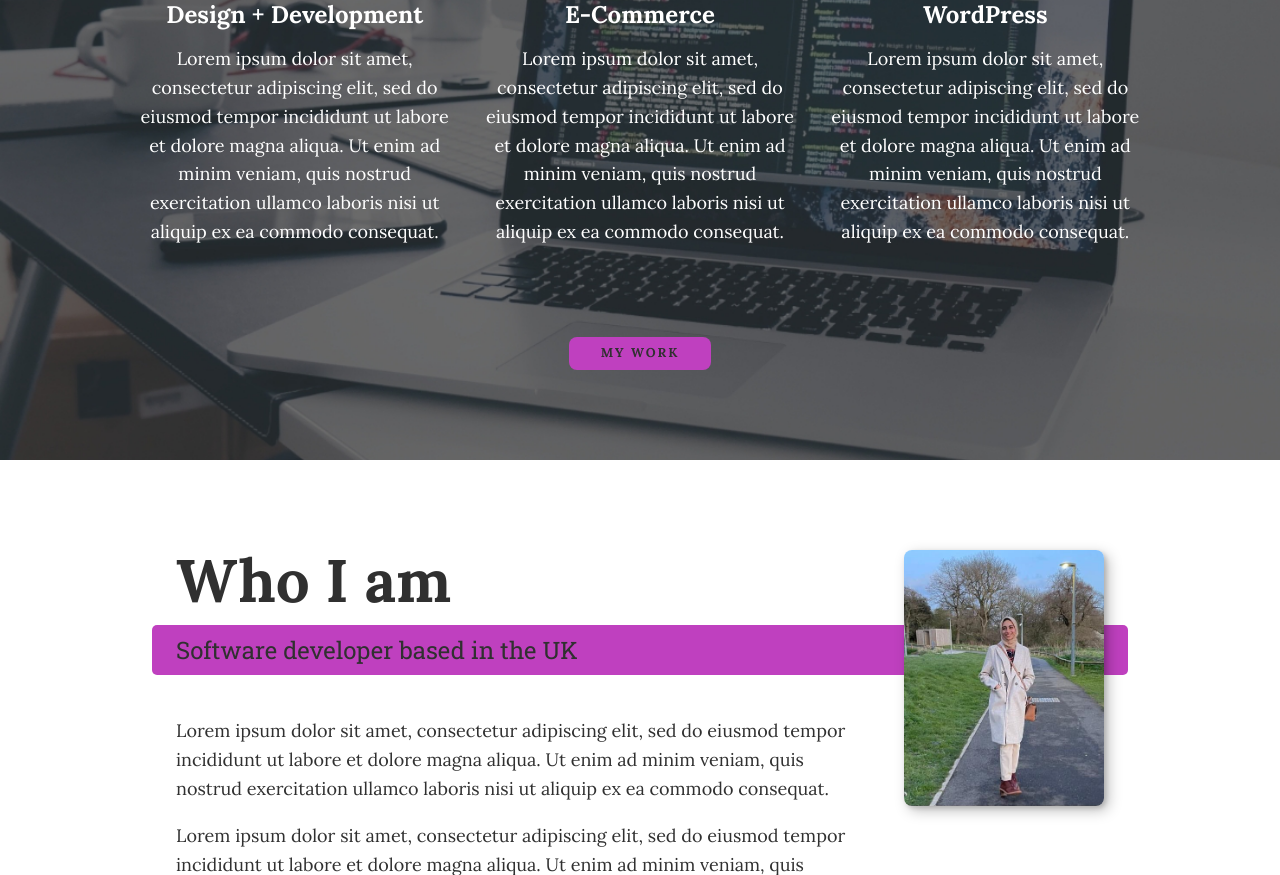
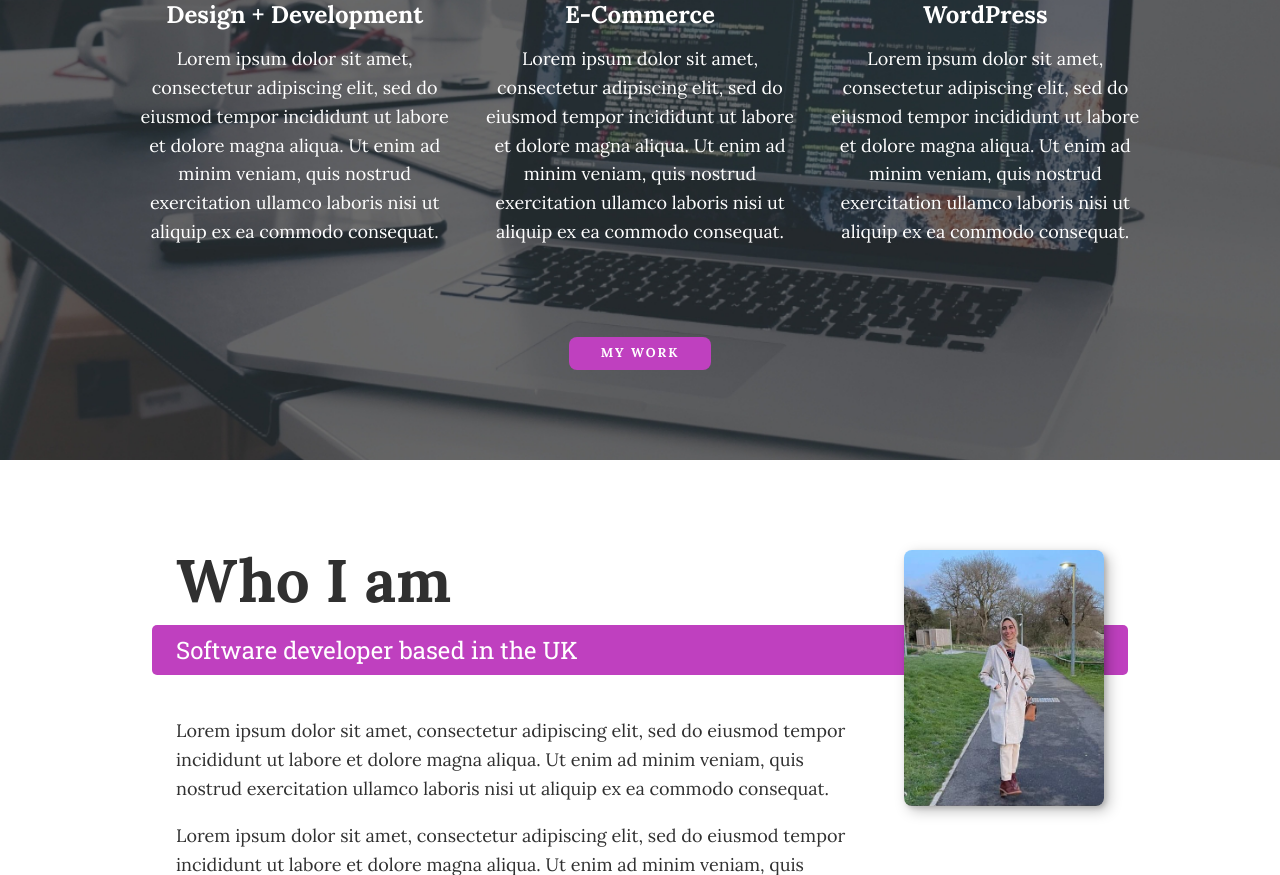
Before and after one commit to HagarMostafa/Portfoilio, a website built with Vite: page index.html in a window 1280 px wide. Shown: the part 786-1661 px from the top of the page. Built offline with nearby package versions, Linux system fonts and the light colour scheme.

Commit message:
issue Black on purple?? #5 Changed color to white

```diff
--- a/css/style.css
+++ b/css/style.css
@@ -75,7 +75,7 @@ strong { font-weight: var(--fw-bold) }
     display: inline-block;
     padding: .5em 2.5em;
     background: var(--clr-accent);
-    color: var(--clr-dark);
+    color: var(--clr-light);
     text-decoration: none;
     cursor: pointer;
     font-size: .8rem;
@@ -123,6 +123,7 @@ h3 { font-size: var(--fs-h3) }
 
 .section__subtitle--intro,
 .section__subtitle--about {
+    color: var(--clr-light);
     background: var(--clr-accent);
     padding: .25em 1em;
     font-family: var(--ff-secondary);
```
